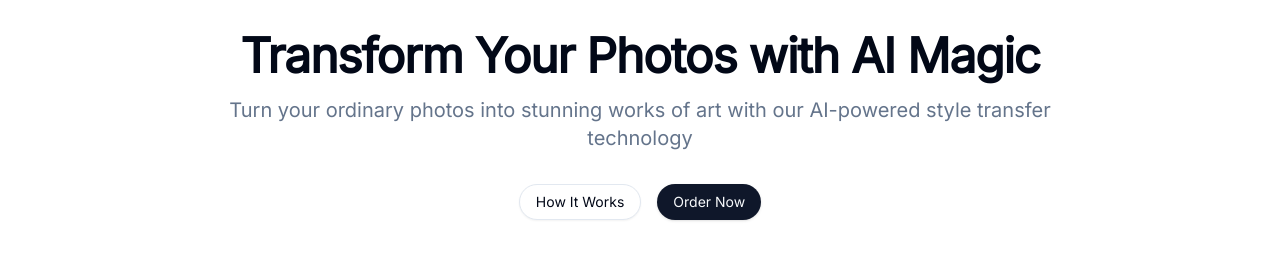
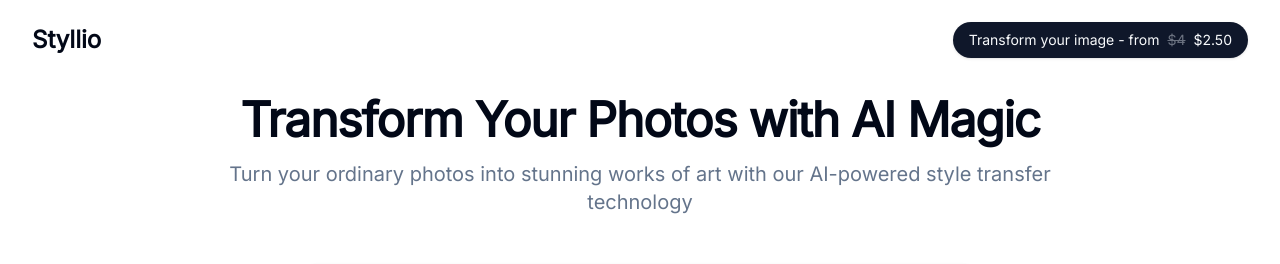
Before and after one commit to byleonardlim/image-styler-app, a Next.js app: page / in a window 1280 px wide. Shown: the top 264 px of the page. Built offline with nearby package versions, Linux system fonts and the light colour scheme; no server answers.

Commit message:
added island style bar

```diff
--- a/app/page.tsx
+++ b/app/page.tsx
@@ -1,6 +1,6 @@
 'use client';
 
-import { useState, useEffect, useCallback } from 'react';
+import React, { useState, useEffect, useCallback } from 'react';
 import { useRouter } from 'next/navigation';
 import ImageUploader from '@/components/ImageUploader';
 import { Button } from "@/components/ui/button";
@@ -36,6 +36,23 @@ export default function Page() {
   const [isLoading, setIsLoading] = useState(false);
   const [error, setError] = useState<string | null>(null); // Keeping this as it might be used by other components
   const [totalPrice, setTotalPrice] = useState(0);
+  const [isScrolled, setIsScrolled] = useState(false);
+
+  useEffect(() => {
+    const handleScroll = () => {
+      const scrollPosition = window.scrollY;
+      setIsScrolled(scrollPosition > 10);
+    };
+
+    // Set initial state
+    handleScroll();
+
+    // Add event listener
+    window.addEventListener('scroll', handleScroll, { passive: true });
+
+    // Cleanup
+    return () => window.removeEventListener('scroll', handleScroll);
+  }, []);
 
   const handleImagesChange = (newImages: File[], newPreviews: string[], newFileIds: string[]) => {
     setImages(newImages);
@@ -104,15 +121,34 @@ export default function Page() {
   };
 
   return (
-    <div className="container mx-auto py-8 space-y-12">
+    <React.Fragment>
+      {/* Floating Header */}
+      <div className="fixed top-0 left-0 right-0 z-50 flex justify-center">
+        <header
+          className={`w-full max-w-7xl transition-all duration-300 ease-in-out ${
+            isScrolled
+              ? 'bg-white/80 backdrop-blur-lg shadow-lg rounded-full mx-4 mt-2 border border-gray-200/50'
+              : 'bg-transparent shadow-none border-transparent mx-4 mt-2'
+          }`}
+        >
+        <div className="container mx-auto px-4 h-16 flex items-center justify-between">
+          <h1 className="text-2xl font-bold">Styllio</h1>
+          <div className="flex items-center space-x-2">
+            <Button className="rounded-full">
+              Transform your image - from <span className="text-sm text-gray-500 line-through">$4</span> $2.50
+            </Button>
+          </div>
+        </div>
+        </header>
+      </div>
+
+      <div className={`pt-24 container mx-auto space-y-12 transition-all duration-300 ${
+        isScrolled ? 'mt-16' : 'mt-0'
+      }`}>
       {/* Hero Section */}
       <div className="text-center space-y-4 max-w-4xl mx-auto">
         <h1 className="text-4xl font-bold tracking-tight sm:text-5xl">Transform Your Photos with AI Magic</h1>
         <p className="text-xl text-muted-foreground">Turn your ordinary photos into stunning works of art with our AI-powered style transfer technology</p>
-        <div className="pt-4 flex justify-center gap-4">
-          <Button variant="outline" className="rounded-full">How It Works</Button>
-          <Button className="rounded-full">Order Now</Button>
-        </div>
       </div>
 
       {/* Order Form */}
@@ -132,7 +168,7 @@ export default function Page() {
               <Label className="block mb-2">Choose your preferred style</Label>
               <div className="grid grid-cols-3 gap-4">
                 {STYLES.map((styleItem) => {
-                  const isSelected = style === styleItem.id;
+                  const isSelected = style !== null && style === styleItem.id;
 
                   return (
                     <button
@@ -211,5 +247,6 @@ export default function Page() {
         </div>
       </div>
     </div>
+    </React.Fragment>
   );
 }
```
